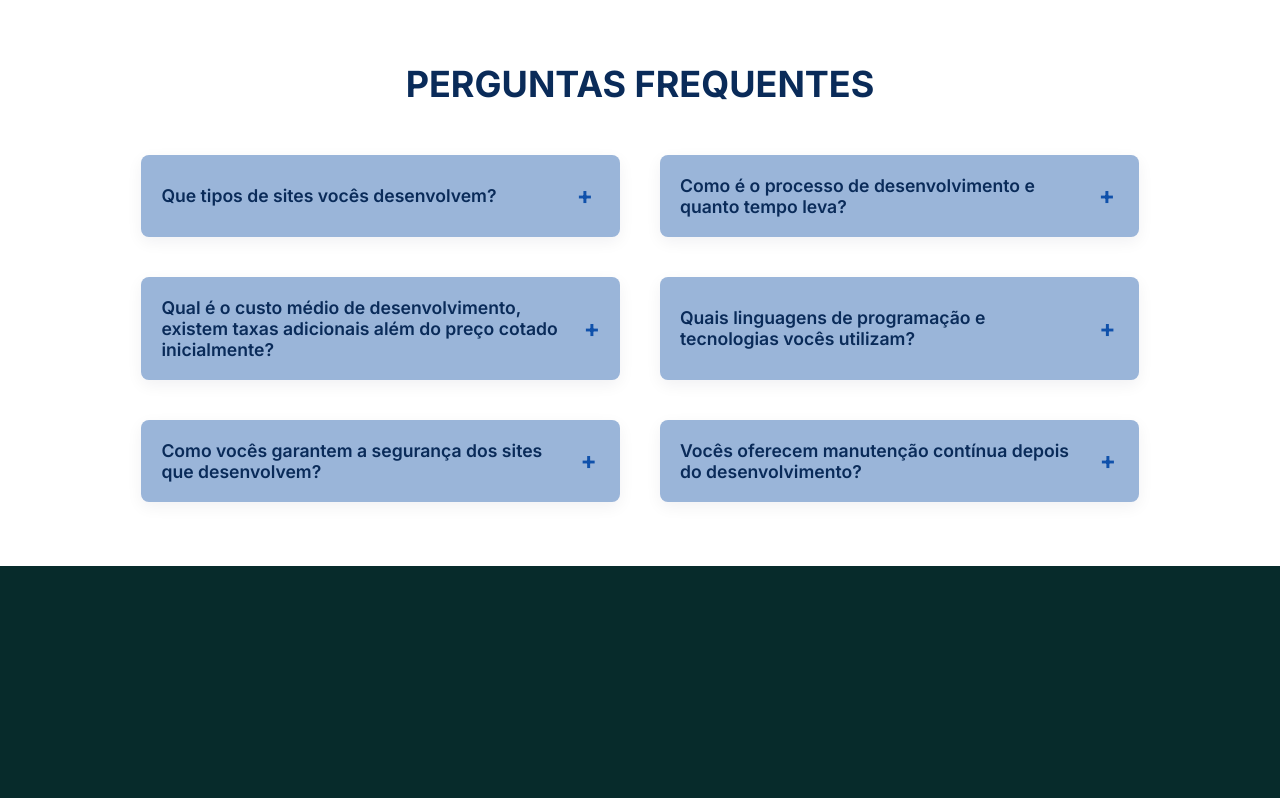
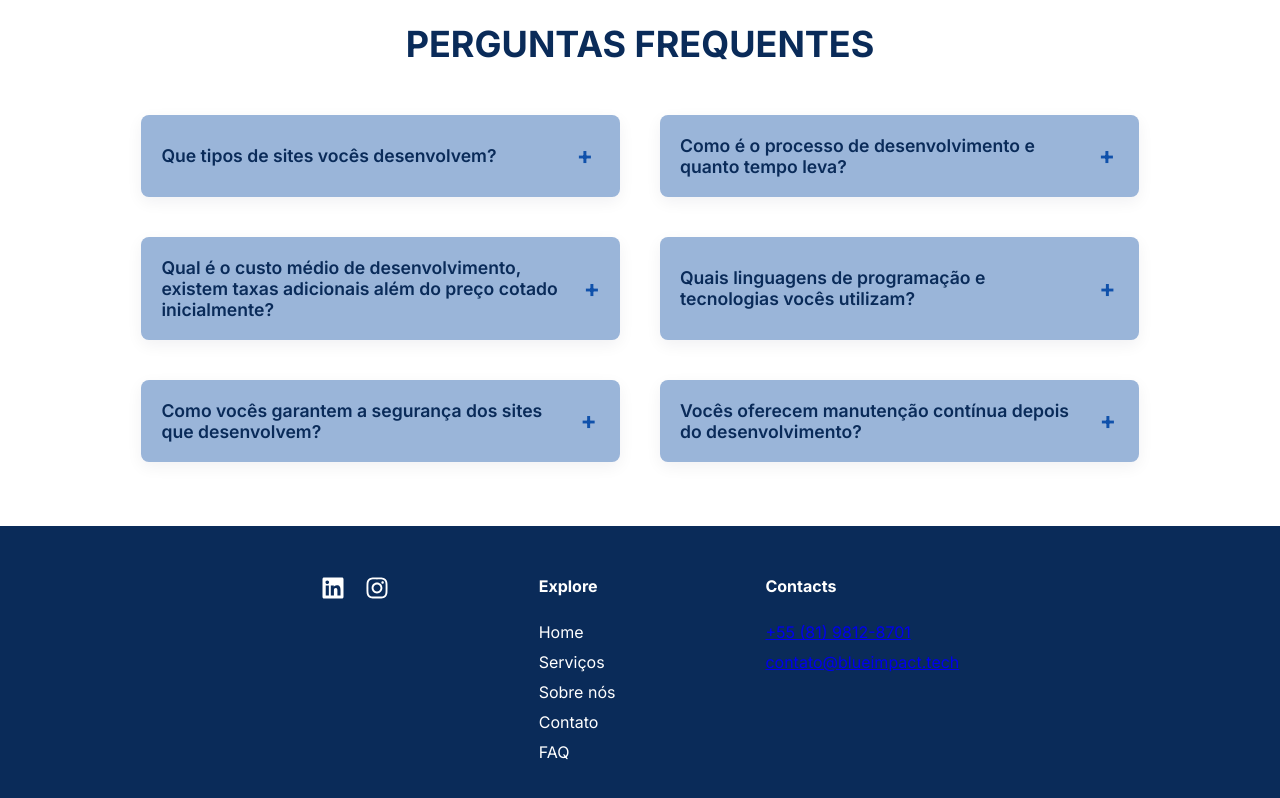
Before and after one commit to Igor-Britoo/Blue-Impact-Website, a React (Vite) app: page / in a window 1280 px wide. Shown: the part 2630-3428 px from the top of the page. Before the commit the page ends 3196 px from the top, so only its background shows below. Built offline with nearby package versions, Linux system fonts and the light colour scheme.

Commit message:
feat: add footer component with social links and navigation

```diff
--- /dev/null
+++ b/src/components/Footer.jsx
@@ -0,0 +1,44 @@
+// Footer.js
+import React from 'react';
+import { FaInstagram, FaLinkedin } from 'react-icons/fa';
+import { Contacts, Explore, ExploreLink, FooterContainer, FooterSection, IconLink, Section, SocialLinks } from './styled/FooterComponents';
+
+const Footer = () => {
+  return (
+    <FooterSection>
+      <FooterContainer>
+        <Section>
+          <SocialLinks>
+            <IconLink href="https://www.linkedin.com/company/green-devs/">
+              <FaLinkedin />
+            </IconLink>
+            <IconLink href="#">
+              <FaInstagram />
+            </IconLink>
+          </SocialLinks>
+        </Section>
+
+        <Section>
+          <Explore>
+            <h4>Explore</h4>
+            <ExploreLink href="#">Home</ExploreLink>
+            <ExploreLink href="#">Serviços</ExploreLink>
+            <ExploreLink href="#">Sobre nós</ExploreLink>
+            <ExploreLink href="#">Contato</ExploreLink>
+            <ExploreLink href="#">FAQ</ExploreLink>
+          </Explore>
+        </Section>
+
+        <Section>
+          <Contacts>
+            <h4>Contacts</h4>
+            <a href="tel:+558198128701">+55 (81) 9812-8701</a>
+            <a href="mailto:contato@blueimpact.tech">contato@blueimpact.tech</a>
+          </Contacts>
+        </Section>
+      </FooterContainer>
+    </FooterSection>
+  );
+};
+
+export default Footer;
--- /dev/null
+++ b/src/components/styled/FooterComponents.jsx
@@ -0,0 +1,84 @@
+import styled from 'styled-components';
+
+export const FooterSection = styled.section`
+  box-sizing: border-box;
+  padding: 50px;
+  display: flex;
+  background-color: #0A2B59;
+  color: #FFF;
+  width: 100%;
+  justify-content: center;
+
+  @media screen and (max-width: ${props => props.theme.breakpoints.sm}){
+    text-align: center;
+  }
+`;
+
+export const FooterContainer = styled.div`
+  display: flex;
+  gap: 150px;
+
+  @media screen and (max-width: ${props => props.theme.breakpoints.md}){
+    gap: 100px;
+  }
+  @media screen and (max-width: ${props => props.theme.breakpoints.sm}){
+    flex-direction: column;
+    gap: 50px;
+  }
+`
+
+export const Section = styled.div`
+  display: flex;
+  flex-direction: column;
+
+  h4 {
+    margin: 0;
+    margin-bottom: 16px;
+  }
+`;
+
+export const SocialLinks = styled.div`
+  display: flex;
+  gap: 20px;
+  margin-bottom: 20px;
+
+  @media screen and (max-width: ${props => props.theme.breakpoints.sm}){
+    margin-bottom: 0px;
+    display: flex;
+    justify-content: center;
+  }
+`;
+
+export const IconLink = styled.a`
+  color: white;
+  font-size: 24px;
+  transition: color 0.3s;
+
+  &:hover {
+    color: #6c757d;
+  }
+`;
+
+export const Explore = styled.div`
+  display: flex;
+  flex-direction: column;
+  gap: 10px;
+`;
+
+export const ExploreLink = styled.a`
+  color: white;
+  text-decoration: none;
+  font-size: 16px;
+  transition: color 0.3s;
+
+  &:hover {
+    color: #6c757d;
+  }
+`;
+
+export const Contacts = styled.div`
+  display: flex;
+  flex-direction: column;
+  gap: 10px;
+  font-size: 16px;
+`;
--- a/src/components/styled/ImageCarouselComponents.jsx
+++ b/src/components/styled/ImageCarouselComponents.jsx
@@ -27,7 +27,6 @@ export const PopupImage = styled.img`
 
 export const CarouselContainer = styled.div`
   width: 100%;
-  padding: 20px;
   background-color: #9AB5D9;
 `;
 
--- a/src/pages/Home.jsx
+++ b/src/pages/Home.jsx
@@ -1,13 +1,14 @@
 import React, { useRef } from 'react';
 import { ToastContainer } from 'react-toastify';
 import { Main } from '../components/styled/HomeComponents';
+import Header from '../components/Header';
 import Hero from '../components/Hero';
+import MissionAndVision from '../components/MissionAndVision';
+import Info from '../components/Info';
+import ImageCarousel from '../components/ImageCarousel';
 import ContactForm from '../components/ContactForm';
 import FAQ from '../components/FAQ';
-import Header from '../components/Header';
-import MissionAndVision from '../components/MissionAndVision';
-import Info from '../components/Info';
-import ImageCarousel from '../components/ImageCarousel'; // Import the new component
+import Footer from '../components/Footer';
 
 const Home = () => {
   const homeRef = useRef();
@@ -28,6 +29,7 @@ const Home = () => {
       <ImageCarousel /> {/* Add the new component */}
       <ContactForm ref={contactRef} />
       <FAQ ref={faqRef} />
+      <Footer />
     </Main>
   );
 };
```
